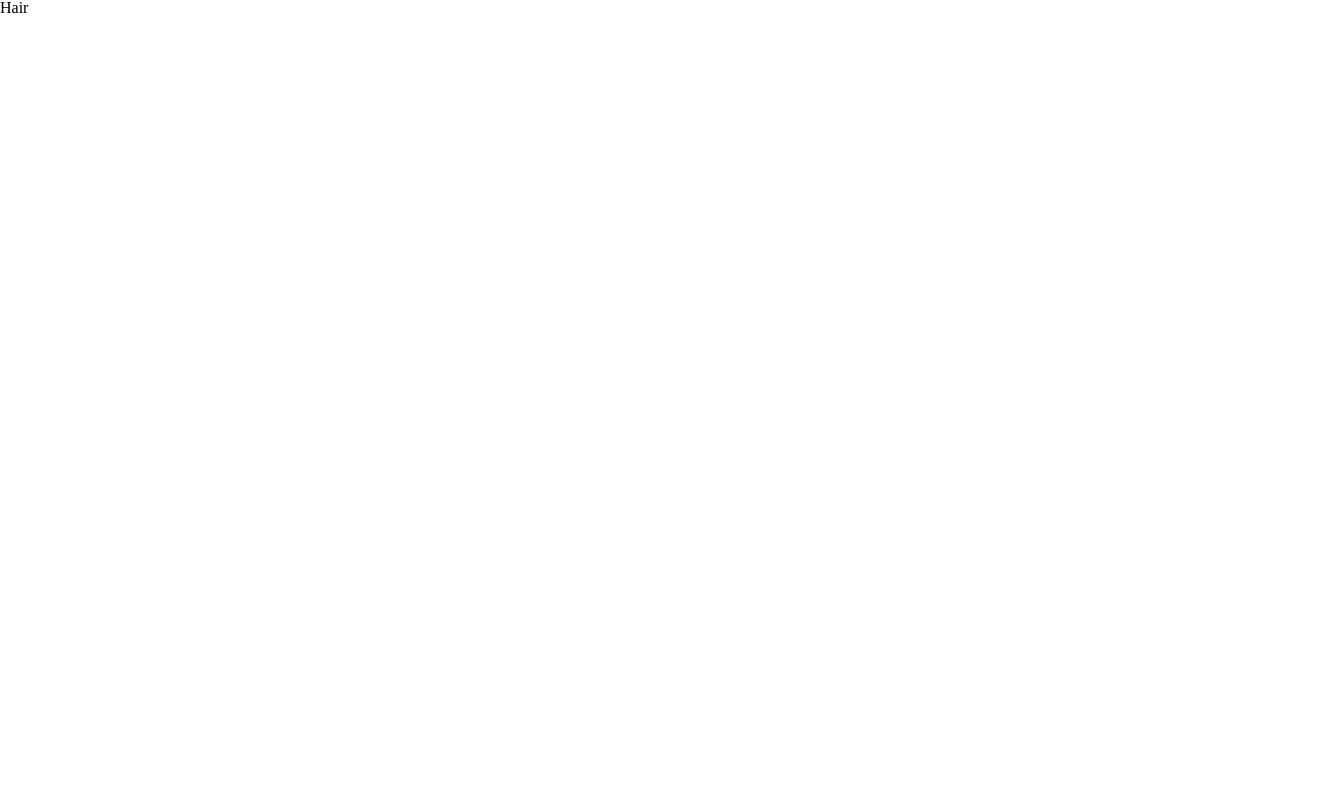
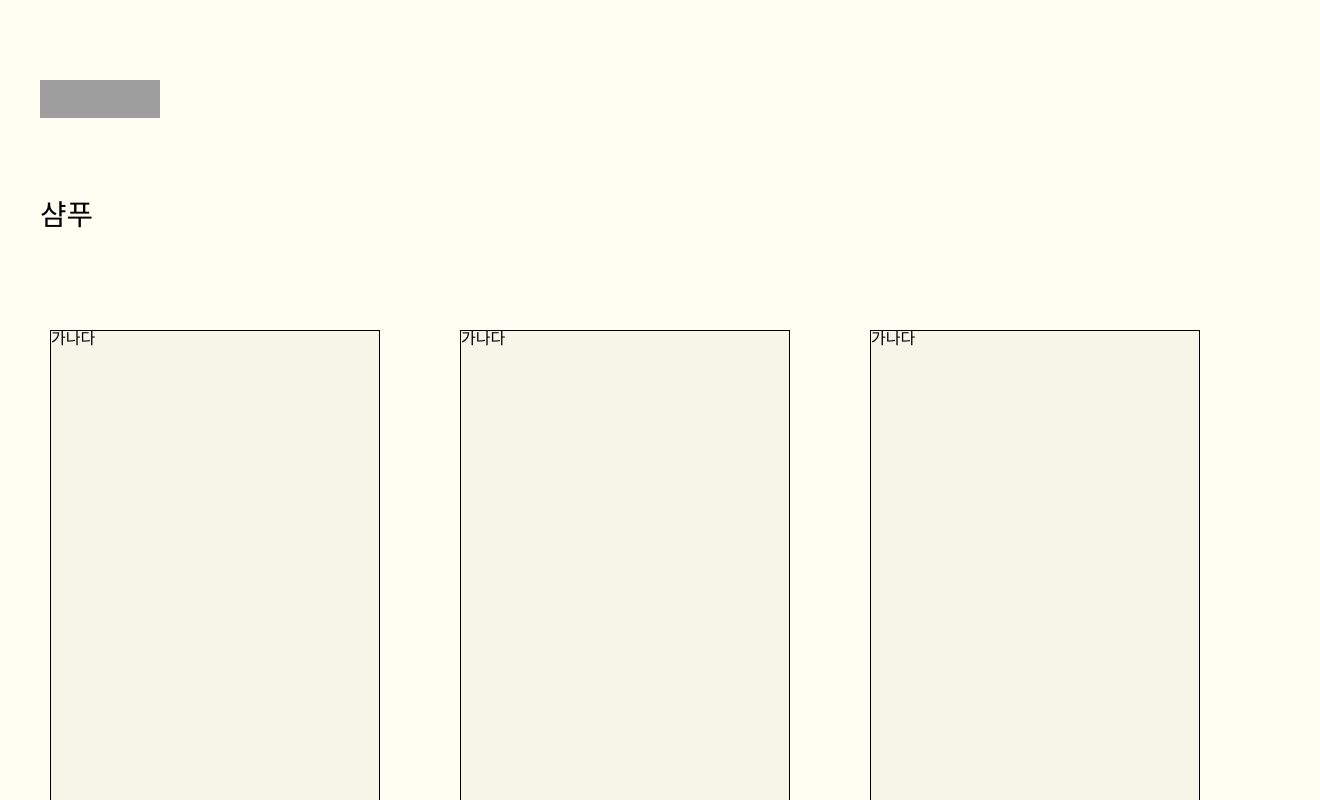
Before and after one commit to wecode-bootcamp-korea/49-2nd-SOP-frontend, a React app: page /hair in a window 1280 px wide. Shown: the top 800 px of the page, 1320 px wide, since content can reach past the window. Built offline with nearby package versions, Linux system fonts and the light colour scheme; grey boxes are pictures that could not be loaded.

Commit message:
헤어 UI

```diff
--- a/src/pages/Hair/Hair.js
+++ b/src/pages/Hair/Hair.js
@@ -1,7 +1,23 @@
 import React from 'react';
+import './Hair.scss';
 
 const Hair = () => {
-  return <div>Hair</div>;
+  return (
+    <div className="HairPage">
+      <div className="HairTop">
+        <img className="esopLogo" src="/images/atom.png" alt="이솝로고" />
+        <h1 className="HairTopName">샴푸</h1>
+      </div>
+      <div className="HairMiddle">
+        <div className="box">가나다</div>
+        <div className="box">가나다</div>
+        <div className="box">가나다</div>
+        <div className="box">가나다</div>
+        <div className="box">가나다</div>
+        <div className="box">가나다</div>
+      </div>
+    </div>
+  );
 };
 
 export default Hair;
--- a/src/pages/Hair/Hair.scss
+++ b/src/pages/Hair/Hair.scss
@@ -1 +1,37 @@
 @import '../../styles/variable.scss';
+
+body {
+  background-color: $Beige;
+  .HairPage {
+    .HairTop {
+      padding-top: 80px;
+      margin-left: 40px;
+      width: 100%;
+
+      .esopLogo {
+        width: 120px;
+        height: 38px;
+      }
+      h1 {
+        margin-top: 80px;
+        font-size: 1.8rem;
+        font-weight: normal;
+      }
+    }
+    .HairMiddle {
+      margin-top: 100px;
+      margin-left: 50px;
+      display: grid;
+      justify-content: center;
+      grid-template-columns: 1fr 1fr 1fr;
+      grid-template-rows: 1fr 1fr;
+
+      .box {
+        width: 330px;
+        height: 490px;
+        border: 1px solid black;
+        background-color: #f6f5e8;
+      }
+    }
+  }
+}
```
Also changed, not shown: public/images/Aesop_Hair_Shampoo_500mL_Large_888x1100px.png (deleted).
